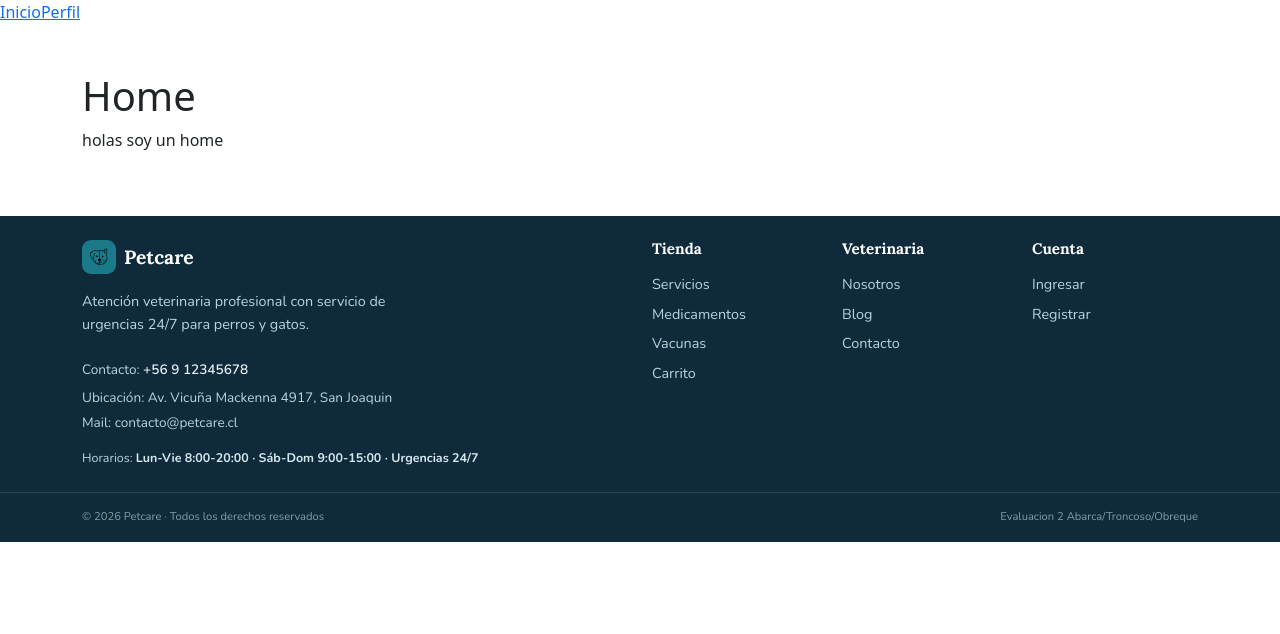
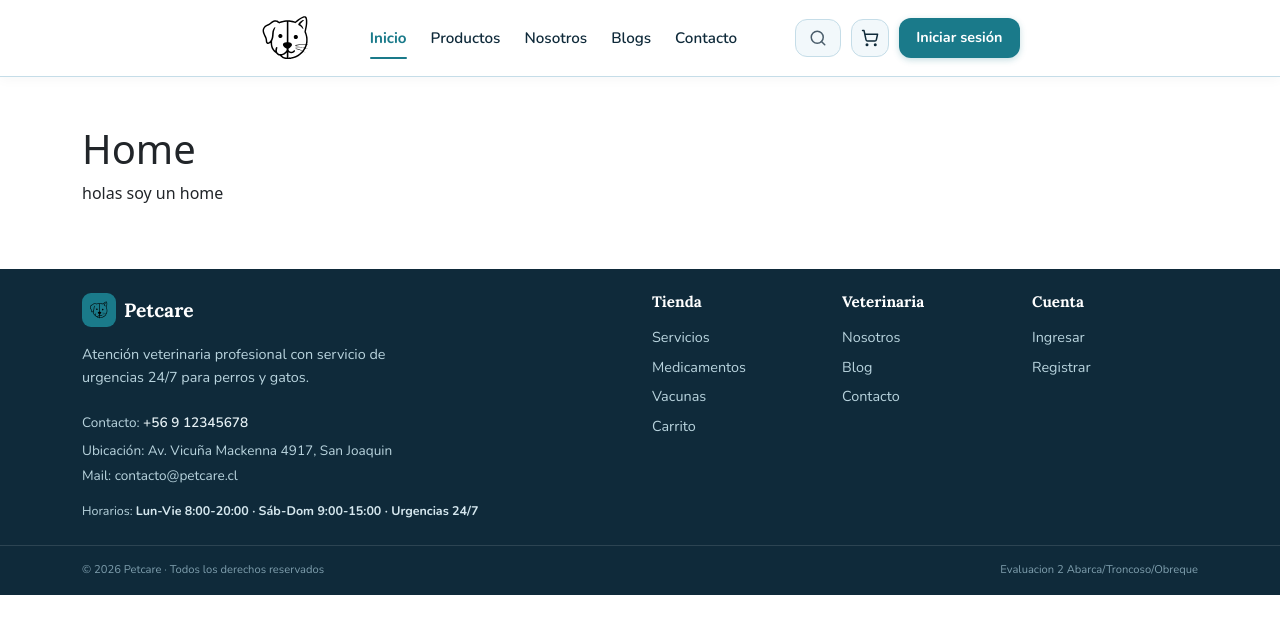
Before and after one commit to NATOcl/NATOcl.github.io, a React (Vite) app: page / in a window 1280 px wide. Shown: the top 634 px of the page. Built offline with nearby package versions, Linux system fonts and the light colour scheme.

Commit message:
se crea el navbar.

```diff
--- a/src/Root.jsx
+++ b/src/Root.jsx
@@ -1,17 +1,12 @@
 // Root.jsx
-import { Outlet, NavLink } from 'react-router-dom';
-import Footer from "./components/Footer.jsx";
+import { Outlet } from 'react-router-dom';
+import { Navbar } from './components/Navbar.jsx';
+import Footer from './components/Footer.jsx';
 
 export function Root() {
   return (
     <div className="app">
-      <header>
-        <nav>
-          <NavLink to="/">Inicio</NavLink>
-          <NavLink to="/users/1">Perfil</NavLink>
-        </nav>
-      </header>
-
+      <Navbar />
       <main>
         <Outlet />
       </main>
--- a/src/components/Navbar.jsx
+++ b/src/components/Navbar.jsx
@@ -0,0 +1,113 @@
+import { useState } from "react";
+import { NavLink } from "react-router-dom";
+import logoIcon from '../assets/favicon.svg'
+
+export function Navbar() {
+  const [isOpen, setIsOpen] = useState(false);
+  const closeMenu = () => setIsOpen(false);
+
+  const links = [
+    { to: "/", label: "Inicio", end: true },
+    { to: "/productos", label: "Productos" },
+    { to: "/nosotros", label: "Nosotros" },
+    { to: "/blogs", label: "Blogs" },
+    { to: "/contacto", label: "Contacto" },
+  ];
+
+  return (
+    <header className="navbar-header">
+      <nav className="vet-nav">
+
+        <NavLink to="/" className="navbar-logo" aria-label="Inicio">
+          <img src={logoIcon} alt="Logo Veterinaria" />
+        </NavLink>
+
+        <div className={`navbar-collapse ${isOpen ? "is-open" : ""}`}>
+          <div className="navbar-links">
+            {links.map(({ to, label, end }) => (
+              <NavLink
+                key={to}
+                to={to}
+                end={end}
+                className={({ isActive }) =>
+                  isActive ? "navbar-link active" : "navbar-link"
+                }
+                onClick={closeMenu}
+              >
+                {label}
+              </NavLink>
+            ))}
+          </div>
+        </div>
+
+        <div className="navbar-actions">
+
+          <form action="/productos" method="GET" className="navbar-search">
+            <input type="text" name="buscar" placeholder="Busca un producto" />
+            <button type="submit" aria-label="Buscar">
+              <svg
+                xmlns="http://www.w3.org/2000/svg"
+                width="18" height="18" viewBox="0 0 24 24"
+                fill="none" stroke="currentColor"
+                strokeWidth="2" strokeLinecap="round" strokeLinejoin="round"
+              >
+                <path d="m21 21-4.34-4.34" />
+                <circle cx="11" cy="11" r="8" />
+              </svg>
+            </button>
+          </form>
+
+          <NavLink to="/carrito" className="navbar-icon-btn" aria-label="Carrito">
+            <svg
+              xmlns="http://www.w3.org/2000/svg"
+              width="18" height="18" viewBox="0 0 24 24"
+              fill="none" stroke="currentColor"
+              strokeWidth="2" strokeLinecap="round" strokeLinejoin="round"
+            >
+              <circle cx="8" cy="21" r="1" />
+              <circle cx="19" cy="21" r="1" />
+              <path d="M2.05 2.05h2l2.66 12.42a2 2 0 0 0 2 1.58h9.78a2 2 0 0 0 1.95-1.57l1.65-7.43H5.12" />
+            </svg>
+          </NavLink>
+
+          <NavLink to="/login" className="navbar-login-btn">
+            Iniciar sesión
+          </NavLink>
+
+          {/* Burger (telefono) */}
+          <button
+            type="button"
+            className="navbar-icon-btn navbar-burger"
+            onClick={() => setIsOpen((v) => !v)}
+            aria-expanded={isOpen}
+            aria-label="Abrir menú"
+          >
+            {isOpen ? (
+              <svg
+                xmlns="http://www.w3.org/2000/svg"
+                width="20" height="20" viewBox="0 0 24 24"
+                fill="none" stroke="currentColor"
+                strokeWidth="2" strokeLinecap="round" strokeLinejoin="round"
+              >
+                <path d="M18 6 6 18" />
+                <path d="m6 6 12 12" />
+              </svg>
+            ) : (
+              <svg
+                xmlns="http://www.w3.org/2000/svg"
+                width="20" height="20" viewBox="0 0 24 24"
+                fill="none" stroke="currentColor"
+                strokeWidth="2" strokeLinecap="round" strokeLinejoin="round"
+              >
+                <line x1="3" x2="21" y1="6" y2="6" />
+                <line x1="3" x2="21" y1="12" y2="12" />
+                <line x1="3" x2="21" y1="18" y2="18" />
+              </svg>
+            )}
+          </button>
+
+        </div>
+      </nav>
+    </header>
+  );
+}
--- a/src/index.css
+++ b/src/index.css
@@ -519,3 +519,279 @@
 .registro-button:hover {
     background-color: #13606d;
 }
+
+/* ---------- NavBar ---------- */
+
+.navbar-header {
+    position: sticky;
+    top: 0;
+    width: 100%;
+    background-color: #ffffff;
+    border-bottom: 1px solid #c5dde8;
+    box-shadow: 0 2px 12px rgba(15, 42, 58, 0.04);
+    font-family: 'Nunito', system-ui, sans-serif;
+    z-index: 50;
+}
+
+.vet-nav {
+    display: flex;
+    align-items: center;
+    justify-content: space-between;
+    gap: 1.5rem;
+    max-width: 50rem;
+    margin: 0 auto;
+    padding: 0.75rem 1.25rem;
+}
+
+.navbar-logo {
+    display: flex;
+    align-items: center;
+    flex-shrink: 0;
+    text-decoration: none;
+}
+
+.navbar-logo img {
+    height: 3.25rem;
+    width: auto;
+    object-fit: contain;
+    transition: transform 0.25s ease;
+}
+
+.navbar-logo:hover img {
+    transform: scale(1.05);
+}
+
+.navbar-collapse {
+    flex: 1;
+    display: flex;
+    justify-content: center;
+}
+
+.navbar-links {
+    display: flex;
+    align-items: center;
+    gap: 1.5rem;
+}
+
+.navbar-link {
+    position: relative;
+    font-size: 0.95rem;
+    font-weight: 600;
+    color: #0f2a3a;
+    text-decoration: none;
+    padding: 0.35rem 0;
+    transition: color 0.2s ease;
+}
+
+.navbar-link:hover {
+    color: #1a7a8a;
+}
+
+.navbar-link::after {
+    content: "";
+    position: absolute;
+    left: 0;
+    bottom: -4px;
+    width: 0;
+    height: 2px;
+    background-color: #1a7a8a;
+    border-radius: 2px;
+    transition: width 0.25s ease;
+}
+
+.navbar-link:hover::after {
+    width: 100%;
+}
+
+.navbar-link.active {
+    color: #1a7a8a;
+    font-weight: 700;
+}
+
+.navbar-link.active::after {
+    width: 100%;
+}
+
+.navbar-actions {
+    display: flex;
+    align-items: center;
+    gap: 0.6rem;
+    flex-shrink: 0;
+}
+
+.navbar-search {
+    position: relative;
+    display: flex;
+    align-items: center;
+}
+
+.navbar-search input {
+    width: 2.4rem;
+    height: 2.4rem;
+    padding: 0 2rem 0 0.75rem;
+    font-size: 0.8rem;
+    background-color: #f2f8fb;
+    border: 1px solid #c5dde8;
+    border-radius: 0.75rem;
+    color: #0f2a3a;
+    cursor: pointer;
+    transition: all 0.3s ease;
+}
+
+.navbar-search input::placeholder {
+    color: #7f9fae;
+    opacity: 0;
+    transition: opacity 0.2s ease;
+}
+
+.navbar-search input:hover,
+.navbar-search input:focus {
+    width: 12rem;
+    cursor: text;
+    background-color: #ffffff;
+    border-color: #1a7a8a;
+    box-shadow: 0 0 0 0.2rem rgba(26, 122, 138, 0.15);
+}
+
+.navbar-search input:hover::placeholder,
+.navbar-search input:focus::placeholder {
+    opacity: 1;
+}
+
+.navbar-search button {
+    position: absolute;
+    right: 0.5rem;
+    display: flex;
+    align-items: center;
+    justify-content: center;
+    background: none;
+    border: none;
+    color: #4a5d6b;
+    cursor: pointer;
+    transition: color 0.2s ease;
+}
+
+.navbar-search button:hover,
+.navbar-search input:focus + button {
+    color: #1a7a8a;
+}
+
+.navbar-icon-btn {
+    display: inline-flex;
+    justify-content: center;
+    align-items: center;
+    width: 2.4rem;
+    height: 2.4rem;
+    background-color: #f2f8fb;
+    border: 1px solid #c5dde8;
+    border-radius: 0.75rem;
+    color: #0f2a3a;
+    text-decoration: none;
+    cursor: pointer;
+    transition: all 0.2s ease;
+}
+
+.navbar-icon-btn:hover {
+    background-color: #e8f4f6;
+    border-color: #1a7a8a;
+    color: #1a7a8a;
+    transform: translateY(-1px);
+}
+
+/* --- Botón login --- */
+.navbar-login-btn {
+    display: inline-flex;
+    align-items: center;
+    padding: 0.6rem 1.1rem;
+    font-size: 0.9rem;
+    font-weight: 700;
+    border-radius: 0.75rem;
+    background-color: #1a7a8a;
+    color: #ffffff;
+    text-decoration: none;
+    white-space: nowrap;
+    transition: all 0.2s ease;
+    box-shadow: 0 2px 6px rgba(26, 122, 138, 0.25);
+}
+
+.navbar-login-btn:hover {
+    background-color: #13606d;
+    box-shadow: 0 4px 12px rgba(26, 122, 138, 0.35);
+    transform: translateY(-1px);
+}
+
+/* --- Burger: oculto en escritorio --- */
+.navbar-burger {
+    display: none;
+}
+
+@media (max-width: 1023px) {
+
+    .navbar-burger {
+        display: inline-flex;
+    }
+
+    .navbar-collapse {
+        position: absolute;
+        top: 100%;
+        left: 0;
+        right: 0;
+        background-color: #ffffff;
+        border-top: 1px solid #c5dde8;
+        border-bottom: 1px solid #c5dde8;
+        max-height: 0;
+        overflow: hidden;
+        transition: max-height 0.3s ease;
+        justify-content: flex-start;
+    }
+
+    .navbar-collapse.is-open {
+        max-height: 30rem;
+        box-shadow: 0 8px 20px rgba(15, 42, 58, 0.08);
+    }
+
+    .navbar-links {
+        flex-direction: column;
+        align-items: flex-start;
+        gap: 0;
+        width: 100%;
+        padding: 0.75rem 1.5rem;
+    }
+
+    .navbar-link {
+        display: block;
+        width: 100%;
+        padding: 0.85rem 0;
+        border-bottom: 1px solid #eef5f8;
+    }
+
+    .navbar-link::after {
+        display: none;
+    }
+
+    .navbar-link.active {
+        padding-left: 0.75rem;
+        border-left: 3px solid #1a7a8a;
+    }
+}
+
+/* ---------- Pantalla movil pal navbar ---------- */
+
+@media (max-width: 640px) {
+    .navbar-nav {
+        padding: 0.6rem 1rem;
+    }
+
+    .navbar-logo img {
+        height: 2.75rem;
+    }
+
+    .navbar-search {
+        display: none; /* o muévelo dentro del collapse si prefieres */
+    }
+
+    .navbar-login-btn {
+        padding: 0.5rem 0.9rem;
+        font-size: 0.8rem;
+    }
+}
```
